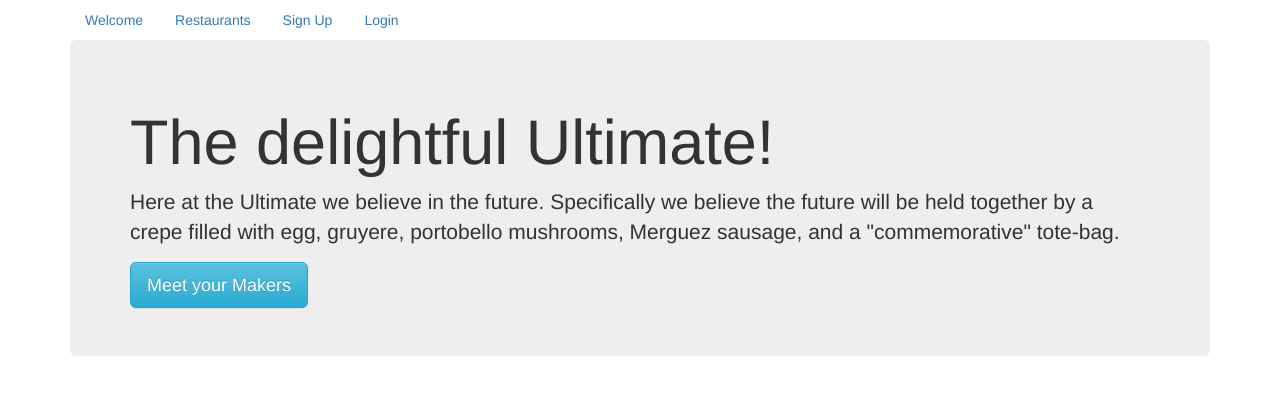
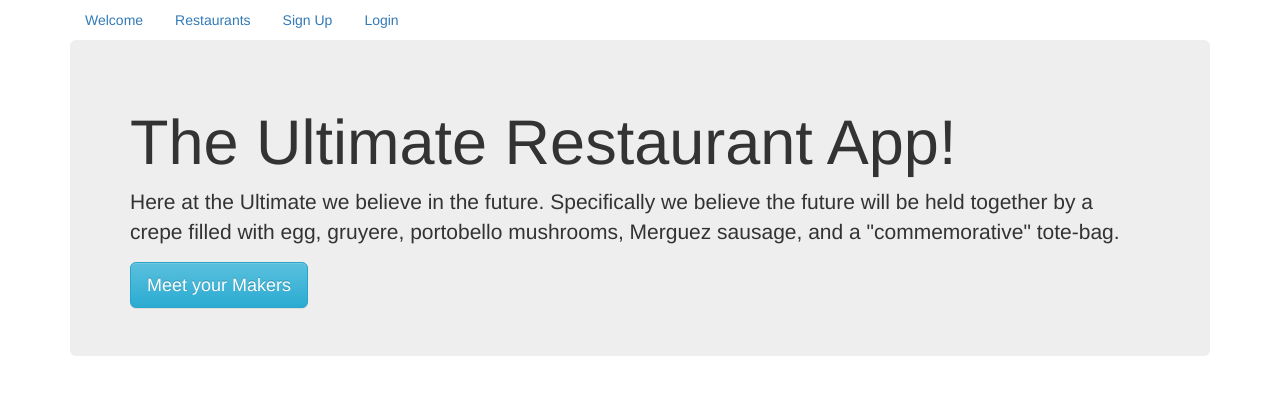
Before and after one commit to jnwcki/restaurant_project, a Django app: page / in a window 1280 px wide. Shown: the top 395 px of the page. Run offline with Django 3.2, Linux system fonts and the light colour scheme; some libraries are stand-ins or nearby versions.

Commit message:
edits to homepage

```diff
--- a/restaurant_project/templates/index.html
+++ b/restaurant_project/templates/index.html
@@ -2,7 +2,7 @@
 
 {% block content %}
     <div class="jumbotron">
-  <h1>The delightful Ultimate!</h1>
+  <h1>The Ultimate Restaurant App!</h1>
   <p>Here at the Ultimate we believe in the future.  Specifically we believe the future will be held together by a crepe filled with egg, gruyere, portobello mushrooms, Merguez sausage, and a "commemorative" tote-bag.  </p>
   <button type="button" class="btn btn-info btn-lg" data-toggle="modal" data-target="#myModal">Meet your Makers</button>
 
@@ -12,19 +12,19 @@
     <div class="modal-content">
       <div class="modal-header">
         <button type="button" class="close" data-dismiss="modal">&times;</button>
-        <h4 class="modal-title">Ultimate Makers</h4>
+        <h4 class="modal-title">Meet your Makers, SON!</h4>
       </div>
       <div class="modal-body">
         <p>Joe</p>
+          <p>Brennon</p>
+          <p>Ben</p>
           <p>Jude</p>
-          <p>Ben</p>
-          <p>Brennon</p>
           <p>Emily</p>
       </div>
       <div class="modal-footer">
+        <p><a class="btn btn-primary btn-lg" href="{% url 'restaurant_list_view' %}" role="button">Restaurants</a></p>
         <button type="button" class="btn btn-default" data-dismiss="modal">Close</button>
       </div>
     </div>
-  <p><a class="btn btn-primary btn-lg" href="{% url 'restaurant_list_view' %}" role="button">Restaurants</a></p>
 </div>
 {% endblock %}
```
